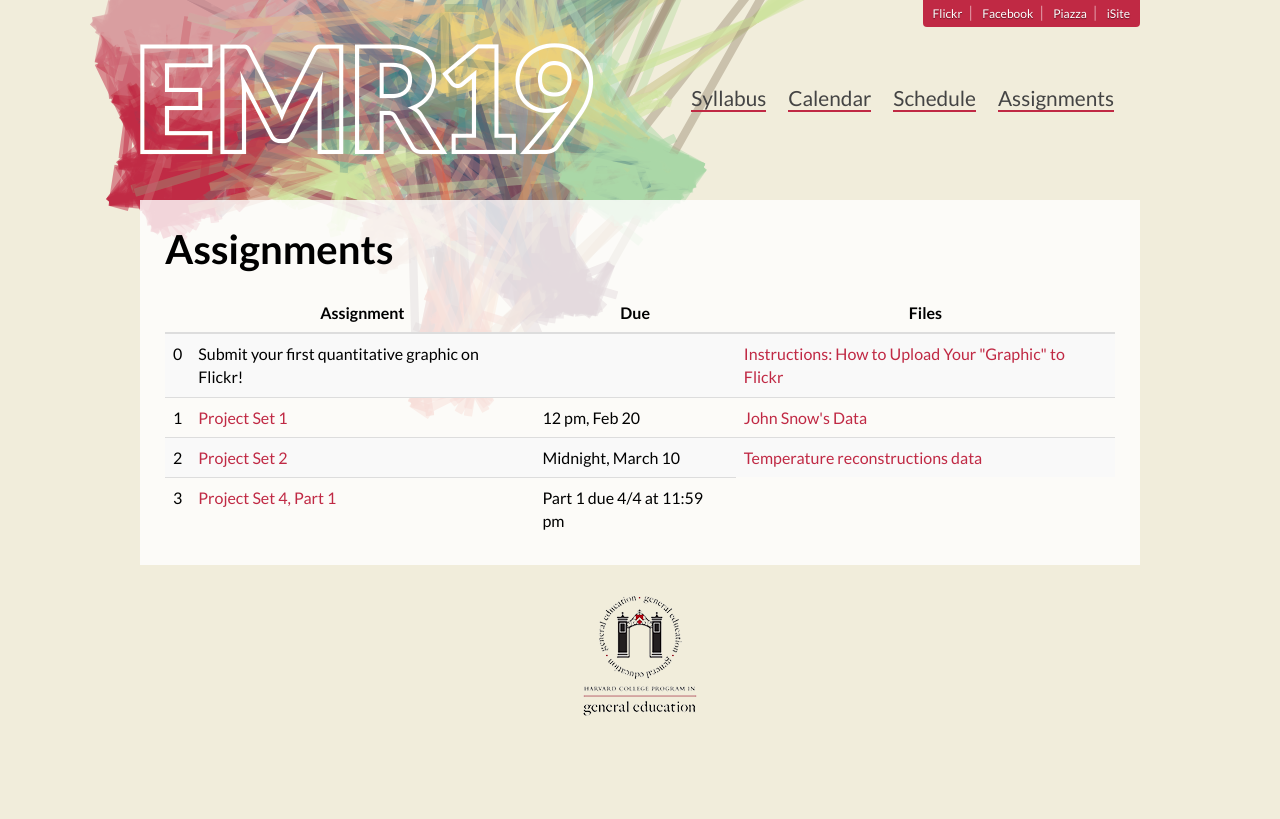
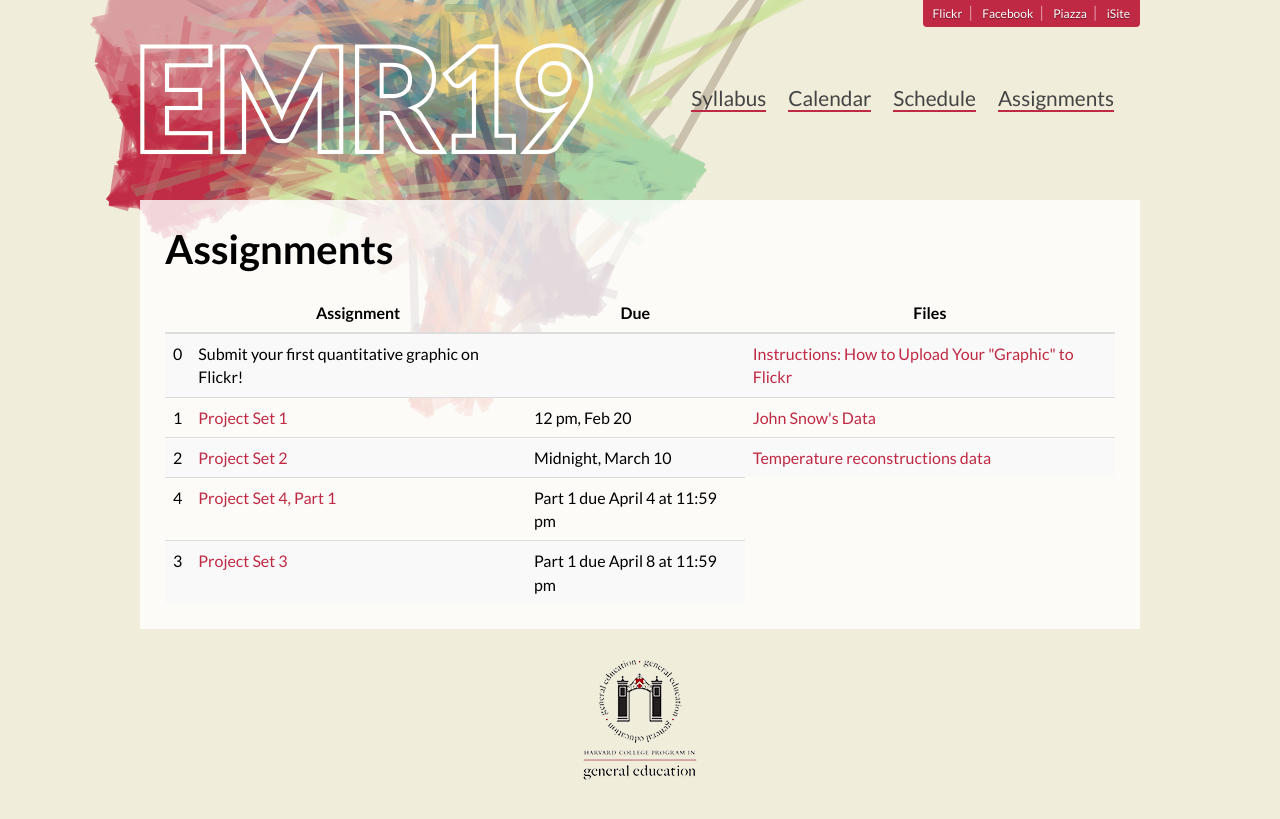
Before and after one commit to emr19/emr19.github.io, a Jekyll site: the page built from assignments/index.html, in a window 1280 px wide. Shown: the top 819 px of the page. Built offline with Jekyll 4.4.1, drawn with Linux system fonts in a browser that asks for light colours; Markdown is read by kramdown in place of the engine named in the settings.

Commit message:
Update index.html

```diff
--- a/assignments/index.html
+++ b/assignments/index.html
@@ -33,10 +33,16 @@ title: Assignments
       <td>Midnight, March 10</td>
       <td><a href="http://hurricane.ncdc.noaa.gov/pls/paleox/f?p=519:1:::::P1_STUDY_ID:15535">Temperature reconstructions data</a></td>
     </tr>
+      <tr>
+      <td>4</td>
+      <td><a href="https://www.dropbox.com/s/75otbx06y6b8pe3/ps4_1.pdf">Project Set 4, Part 1</a></td>
+      <td>Part 1 due April 4 at 11:59 pm</td>
+    </tr>
     <tr>
       <td>3</td>
-      <td><a href="https://www.dropbox.com/s/75otbx06y6b8pe3/ps4_1.pdf">Project Set 4, Part 1</a></td>
-      <td>Part 1 due 4/4 at 11:59 pm</td>
+      <td><a href="https://www.dropbox.com/s/tt2smb4cqsjqf4z/ps3.pdf">Project Set 3</a></td>
+      <td>Part 1 due April 8 at 11:59 pm</td>
     </tr>
+
   </tbody>
 </table>
```
